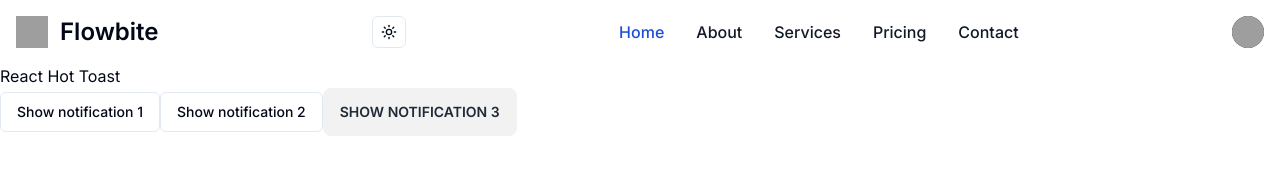
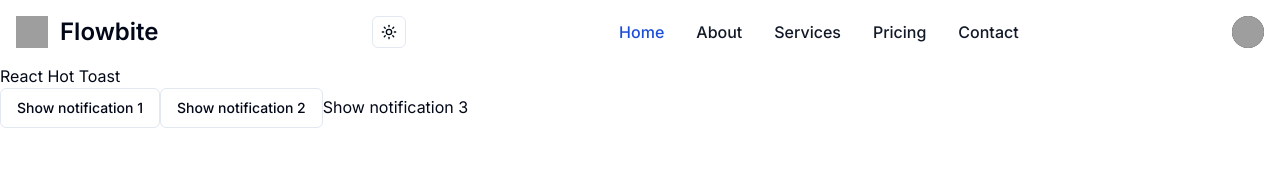
Before and after one commit to 6qat/lab-web-components, a Next.js app: page /lab/hot-toast in a window 1280 px wide. Shown: the top 186 px of the page. Built offline with nearby package versions, Linux system fonts and the light colour scheme; grey boxes are pictures that could not be loaded.

Commit message:
Remove DaisyUI

```diff
--- a/app/lab/hot-toast/page.tsx
+++ b/app/lab/hot-toast/page.tsx
@@ -43,7 +43,7 @@ const notify2 = () => toast((t) => (
 });
 
 const notify3 = () => toast.success('Success notification', {
-    duration: 4000,
+    duration: Infinity,
     position: 'top-center',
     icon: '👏',
     style: {
--- a/package.json
+++ b/package.json
@@ -17,6 +17,7 @@
     "@radix-ui/react-toast": "^1.1.5",
     "class-variance-authority": "^0.7.0",
     "clsx": "^2.0.0",
+    "csstype": "^3.1.2",
     "lucide-react": "^0.286.0",
     "next": "13.5.4",
     "next-themes": "^0.2.1",
@@ -31,7 +32,6 @@
     "@types/react": "^18",
     "@types/react-dom": "^18",
     "autoprefixer": "^10",
-    "daisyui": "^3.9.2",
     "eslint": "^8",
     "eslint-config-next": "13.5.4",
     "postcss": "^8",
--- a/tailwind.config.ts
+++ b/tailwind.config.ts
@@ -73,6 +73,7 @@ const config: Config = {
             },
         },
     },
-    plugins: [require("tailwindcss-animate"), require("daisyui")],
+    plugins: [require("tailwindcss-animate")],
+
 }
 export default config
```
